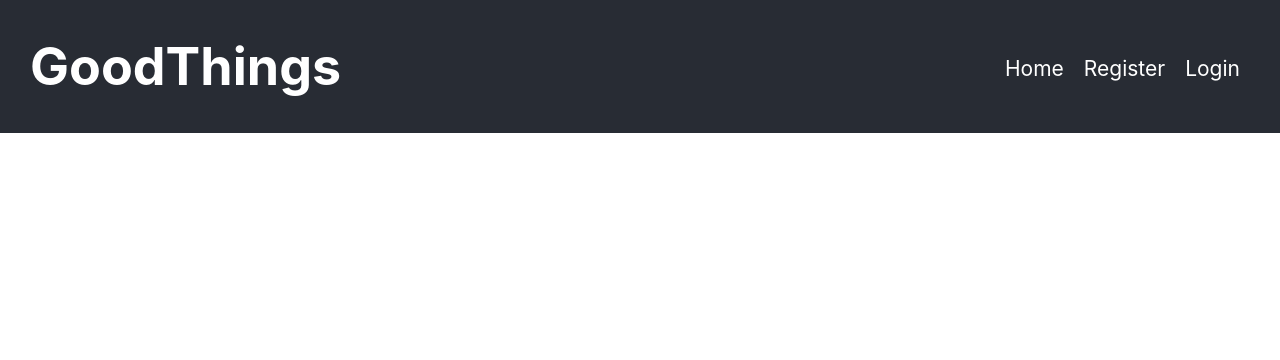
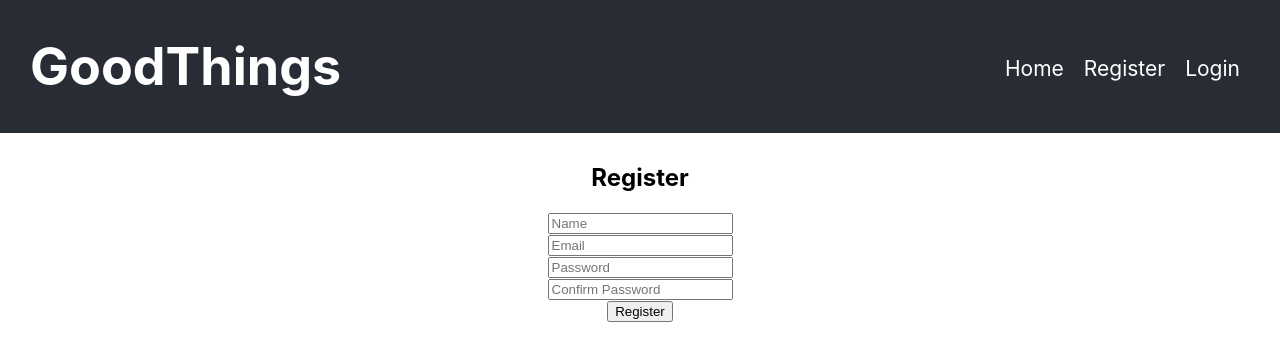
Before and after one commit to itdev161-fa2025/emmanuel-komba, a React (Create React App) app in the folder client/: page /register in a window 1280 px wide. Shown: the top 360 px of the page. Built offline with nearby package versions, Linux system fonts and the light colour scheme.

Commit message:
Completed Activity 7

```diff
--- a/client/src/App.js
+++ b/client/src/App.js
@@ -2,6 +2,9 @@
 import './App.css';
 import axios from 'axios';
 import { Routes, Route, Link} from 'react-router-dom';
+import Home from './components/Home/Home';
+import Register from './components/Register/Register';
+import Login from './components/Login/Login';
 
 class App extends React.Component {
   state = {
@@ -33,9 +36,9 @@
         </header>
         <main>
           <Routes>
-            <Route path="/"/>
-            <Route path="/register"/>
-            <Route path="/login"/>
+            <Route path="/" element={<Home />} />
+            <Route path="/register" element={<Register />}/>
+            <Route path="/login" element={<Login />}/>
           </Routes>
         </main>
 
--- /dev/null
+++ b/client/src/components/Home/Home.js
@@ -0,0 +1,7 @@
+import React from 'react';
+
+const Home = () => {
+    return <div>Home</div>
+}
+
+export default Home;
--- /dev/null
+++ b/client/src/components/Login/Login.js
@@ -0,0 +1,7 @@
+import React from 'react';
+
+const Login = () => {
+    return <div>Login</div>
+}
+
+export default Login;
--- /dev/null
+++ b/client/src/components/Register/Register.js
@@ -0,0 +1,96 @@
+import React, { useState } from 'react';
+import axios from 'axios';
+
+const Register = () => {
+    const [userData, setUserData] = useState({
+        name: '',
+        email: '',
+        password: '',
+        passwordConfirm: '',
+    });
+
+    const { name, email, password, passwordConfirm } = userData;
+
+    const onChange = e => {
+        const { name, value } = e.target;
+        setUserData({
+            ...userData,
+            [name]: value
+        })
+    }
+
+    const register = async() => {
+        if (password !== passwordConfirm) {
+            console.log('Passwords do not match')
+        }
+        else {
+            const newUser = {
+                name: name,
+                email: email,
+                password: password
+            }
+
+            try {
+                const config = {
+                    headers: {
+                        'Content-Type': 'application/json'
+                    }
+                }
+
+                const body = JSON.stringify(newUser);
+                const res = await axios.post('http://localhost:5000/api/users', body, config);
+                console.log(res.data);
+            } catch (error) {
+                console.error(error.response.data);
+                return;
+            }
+        }
+    }
+
+    return (
+        <div>
+            <h2>Register</h2>
+            <div>
+                <input
+                    type='text'
+                    placeholder='Name'
+                    name='name'
+                    value={name}
+                    onChange={e => onChange(e)}
+                />
+            </div>
+            <div>
+                <input
+                    type='text'
+                    placeholder='Email'
+                    name='email'
+                    value={email}
+                    onChange={e => onChange(e)}
+                />
+            </div>
+            <div>
+                <input
+                    type='text'
+                    placeholder='Password'
+                    name='password'
+                    value={password}
+                    onChange={e => onChange(e)}
+                />
+            </div>
+            <div>
+                <input
+                    type='text'
+                    placeholder='Confirm Password'
+                    name='passwordConfirm'
+                    value={passwordConfirm}
+                    onChange={e => onChange(e)}
+                />
+            </div>
+            <div>
+                <button onClick={() => register()}>Register</button>
+            </div>
+        </div>
+    )
+}
+
+export default Register
```
